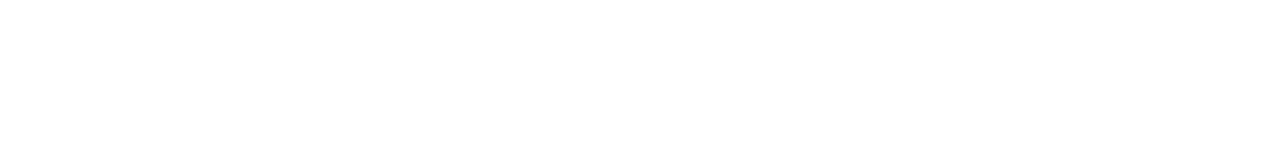
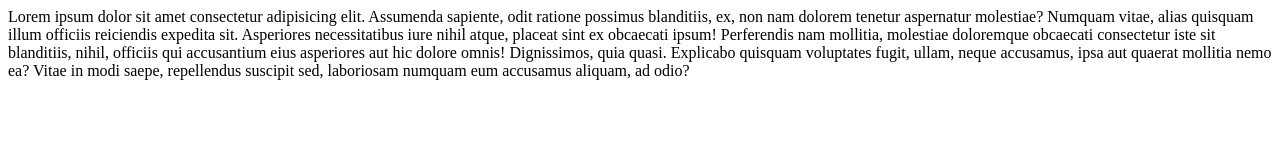
Before and after one commit to elias-salazar/miprimerrepositorio, a plain HTML site: page index.html in a window 1280 px wide. Drawn offline with Linux system fonts and the light colour scheme.

Commit message:
se agrego css y lorem

```diff
--- a/index.html
+++ b/index.html
@@ -6,6 +6,9 @@
     <title>git/gituhb</title>
 </head>
 <body>
-
+    <p>Lorem ipsum dolor sit amet consectetur adipisicing elit. Assumenda sapiente, odit ratione possimus blanditiis, ex, non nam dolorem tenetur aspernatur molestiae? Numquam vitae, alias quisquam illum officiis reiciendis expedita sit.
+    Asperiores necessitatibus iure nihil atque, placeat sint ex obcaecati ipsum! Perferendis nam mollitia, molestiae doloremque obcaecati consectetur iste sit blanditiis, nihil, officiis qui accusantium eius asperiores aut hic dolore omnis!
+    Dignissimos, quia quasi. Explicabo quisquam voluptates fugit, ullam, neque accusamus, ipsa aut quaerat mollitia nemo ea? Vitae in modi saepe, repellendus suscipit sed, laboriosam numquam eum accusamus aliquam, ad odio?
+    </p>
 </body>
 </html>
--- /dev/null
+++ b/style.css
@@ -0,0 +1,4 @@
+*{
+    margin: 0;
+    padding: 0;
+}
```
